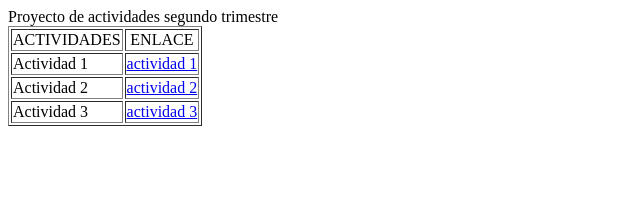
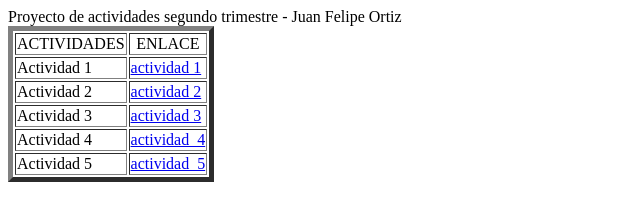
Before and after one commit to pipe70/projectsf1964704.github.io, a plain HTML site: page index.html in a window 1280 px wide. Shown: the whole page, without its empty margins (0-640 px from the left). Drawn offline with Linux system fonts and the light colour scheme.

Commit message:
tercer update

```diff
--- a/index.html
+++ b/index.html
@@ -2,26 +2,35 @@
     <head>
         <meta charset="utf-8">
         <title>Bitacora de proyecto </title>
+
     </head>
     <body>
-        <hl>Proyecto de actividades segundo trimestre </hl>
-        <table border="1" widht="300" >
+        <hl>Proyecto de actividades segundo trimestre - Juan Felipe Ortiz </hl>
+        <table border="5" widht="300" >
             <tr>
                 <td align="center">ACTIVIDADES</td>
                 <td align="center">ENLACE</td>
             </tr>
             <tr>
                 <td>Actividad 1</td>
-                <td><a href="./actividades/actividad_1.html" target="_blank">actividad 1</a></td>
+                <td><a href="./actividades/Actividad_1.html" target="_blank">actividad 1</a></td>
             </tr>
             <tr>
                 <td>Actividad 2</td>
-                <td><a href="./actividades/actividad_2.html" target="_blank">actividad 2</a></td>
+                <td><a href="./actividades/Actividad_2.html" target="_blank">actividad 2</a></td>
             </tr>
             <tr>
                 <td>Actividad 3</td>
                 <td><a href="./actividades/actividad_3.html" target="_blank">actividad 3</a></td>
             </tr>
+            <tr>
+                <td>Actividad 4</td>
+                <td><a href="./actividades/actividad_4.html" target="_blank">actividad_4</a></td>
+            </tr>
+            <tr>
+                <td>Actividad 5</td>
+                <td><a href="./actividades/actividad_5.html" target="_blank">actividad_5</a></td>
+            </tr>
 
 
     </body>
```
